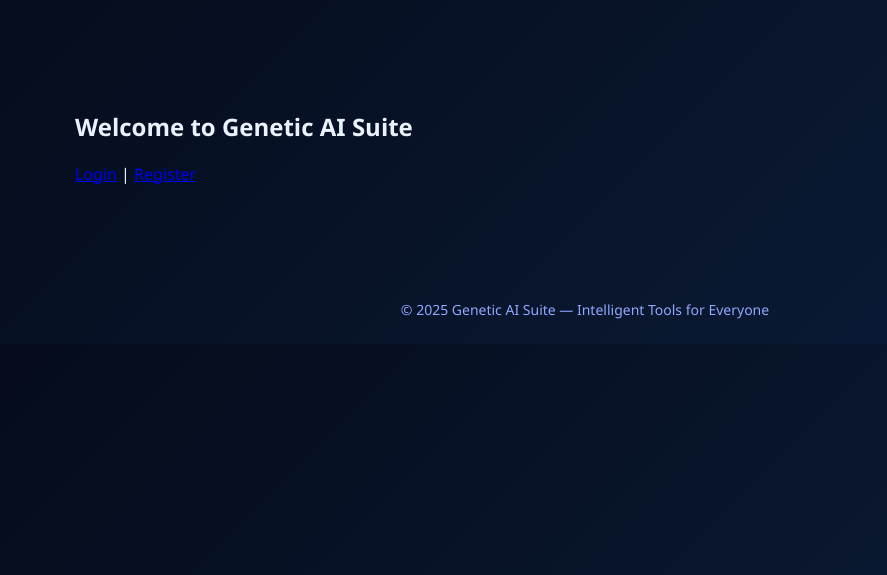
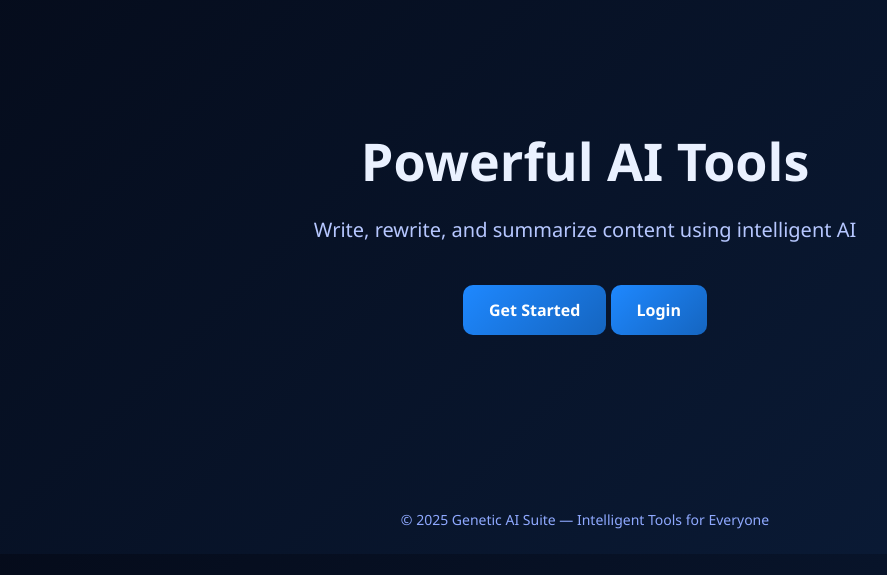
Before and after one commit to supreme-ai-gif/Genetic-suite, a Flask app: page / in a window 1280 px wide. Shown: the part 87-662 px from the top of the page, without its empty margins (55-942 px from the left). Run offline with Flask 3, Linux system fonts and the light colour scheme.

Commit message:
Update index.html

```diff
--- a/templates/index.html
+++ b/templates/index.html
@@ -1,5 +1,12 @@
 {% extends 'layout.html' %}
 {% block content %}
-<h2>Welcome to Genetic AI Suite</h2>
-<a href="/login">Login</a> | <a href="/register">Register</a>
+
+<div class="hero">
+  <h1>Powerful AI Tools</h1>
+  <p>Write, rewrite, and summarize content using intelligent AI</p>
+  <br>
+  <a href="/register" class="btn">Get Started</a>
+  <a href="/login" class="btn">Login</a>
+</div>
+
 {% endblock %}
```
